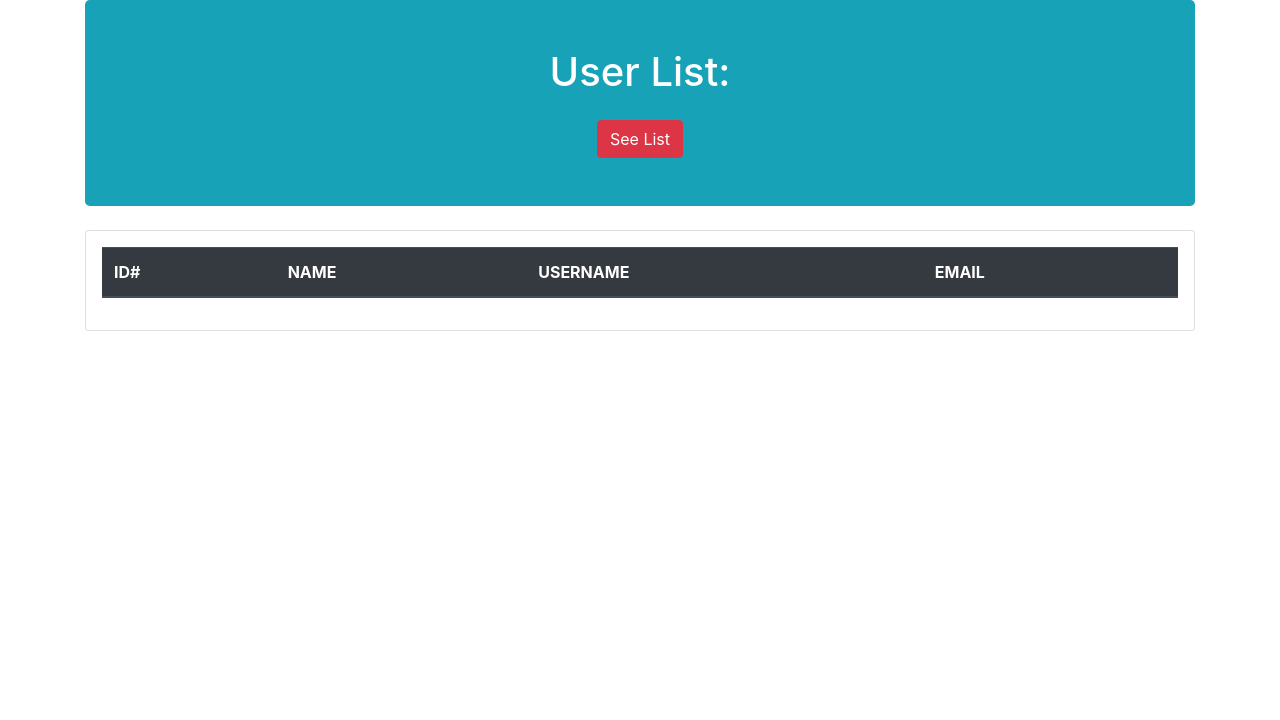
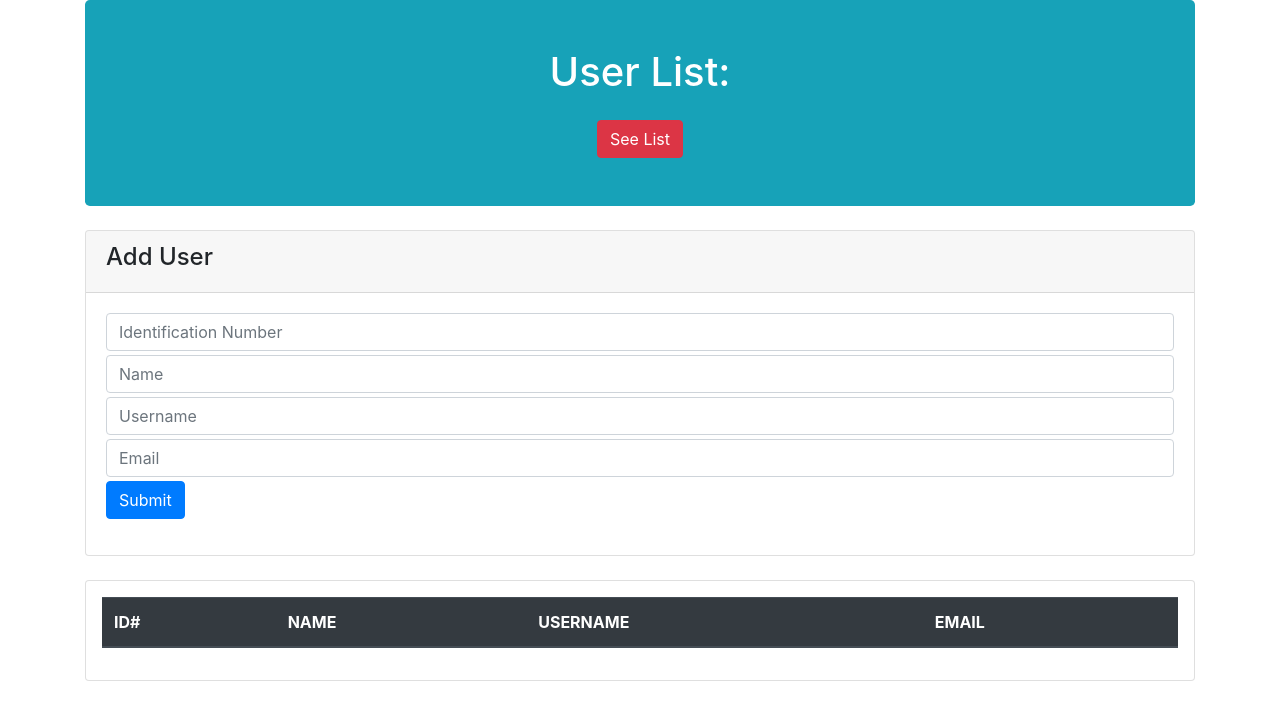
Before and after one commit to precto1285/A_User_List, a plain HTML site: page index.htm in a window 1280 px wide. Drawn offline with nearby package versions, Linux system fonts and the light colour scheme.

Commit message:
created input UI

```diff
--- a/app.js
+++ b/app.js
@@ -1,7 +1,7 @@
 const http = new userHTTP;
 
 // Add Event Listern for button
-const button = document.querySelector(".btn");
+const button = document.querySelector("#showusers");
 button.addEventListener('click', showTable)
 
 // Function to show table
--- a/httpclass.js
+++ b/httpclass.js
@@ -14,7 +14,6 @@ class userHTTP {
       headers: { 'Content-type': 'application/json' },
       body: JSON.stringify(data)
     });
-
     const resData = await response.json();
     return resData;
   }
--- a/index.htm
+++ b/index.htm
@@ -17,7 +17,23 @@
   <div class="container">
     <div class="jumbotron mb-4 py-5 bg-info text-white text-center">
       <h1 class="mb-4">User List: </h1>
-      <button class="btn btn-danger text-white">See List</button>
+      <button id="showusers" class="btn btn-danger text-white">See List</button>
+    </div>
+    <div class="card mb-4">
+      <div class="card-header">
+        <h4>Add User</h4>
+      </div>
+      <div class="card-body">
+        <form>
+          <div class="form-group">
+            <input type="number" class="form-control mb-1" id="newUserId" placeholder="Identification Number">
+            <input type="text" class="form-control mb-1" id="newUserName" placeholder="Name">
+            <input type="text" class="form-control mb-1" id="newUserUsername" placeholder="Username">
+            <input type="email" class="form-control mb-1" id="newUserEmail" placeholder="Email">
+            <button id="submit" class="btn btn-primary">Submit</button>
+          </div>
+        </form>
+      </div>
     </div>
     <div class="card p-3">
       <table class="table table-striped">
```
